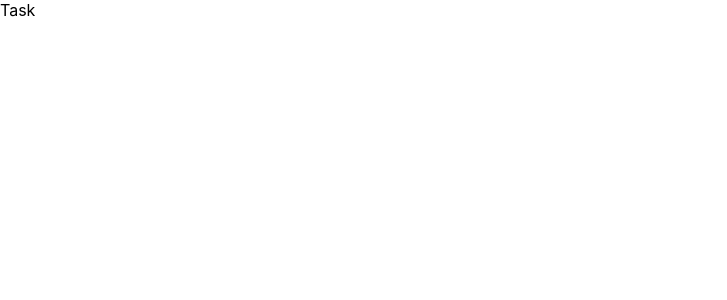
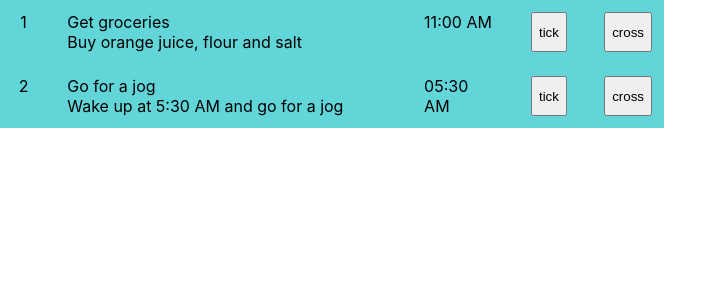
Before and after one commit to snigdho611/to-dos-react, a React (Create React App) app: page / in a window 1280 px wide. Shown: the top 300 px of the page, without its empty margins (0-727 px from the left). Built offline with nearby package versions, Linux system fonts and the light colour scheme.

Commit message:
Added a task component

```diff
--- a/src/App.js
+++ b/src/App.js
@@ -1,12 +1,27 @@
-// import logo from "./logo.svg";
-// import "./App.css";
+import Task from "components/Task";
 
-import Task from "components/Task";
+const data = [
+  {
+    id: 1,
+    title: "Get groceries",
+    content: "Buy orange juice, flour and salt",
+    time: "11:00 AM",
+  },
+  {
+    id: 2,
+    title: "Go for a jog",
+    content: "Wake up at 5:30 AM and go for a jog",
+    time: "05:30 AM",
+  },
+];
 
 function App() {
   return (
     <div>
-      <Task />
+      {data.map(({ id, title, content, time }) => {
+        return <Task id={id} title={title} content={content} time={time} />;
+      })}
+      {/* <Task /> */}
       {/* <header className="App-header">
         <img src={logo} className="App-logo" alt="logo" />
         <p>
--- /dev/null
+++ b/src/components/Task/index.css
@@ -0,0 +1,27 @@
+.task {
+  display: flex;
+  gap: 2rem;
+  width: 50%;
+  background-color: rgba(63, 204, 209, 0.815);
+  padding: 0.75rem;
+}
+
+.task__id {
+  width: 5%;
+  display: flex;
+  justify-content: center;
+}
+
+.task__desc {
+  width: 70%;
+}
+
+.task__time {
+  width: 15%;
+}
+
+.task__btn {
+  width: 10%;
+  display: flex;
+  justify-content: center;
+}
--- a/src/components/Task/index.jsx
+++ b/src/components/Task/index.jsx
@@ -1,8 +1,18 @@
 import React from 'react'
+import './index.css'
 
-const Task = () => {
+const Task = ({ id, title, content, time }) => {
     return (
-        <div>Task</div>
+        <div className='task'>
+            <div className='task__id'>{id ? id : null}</div>
+            <div className='task__desc'>
+                <div className='task__desc__title'>{title ? title : null}</div>
+                <div className='task__desc__content'>{content ? content : null}</div>
+            </div>
+            <div className='task__time'>{time ? time : null}</div>
+            <div className='task__btn'><button>tick</button></div>
+            <div className='task__btn'><button>cross</button></div>
+        </div>
     )
 }
 
```
